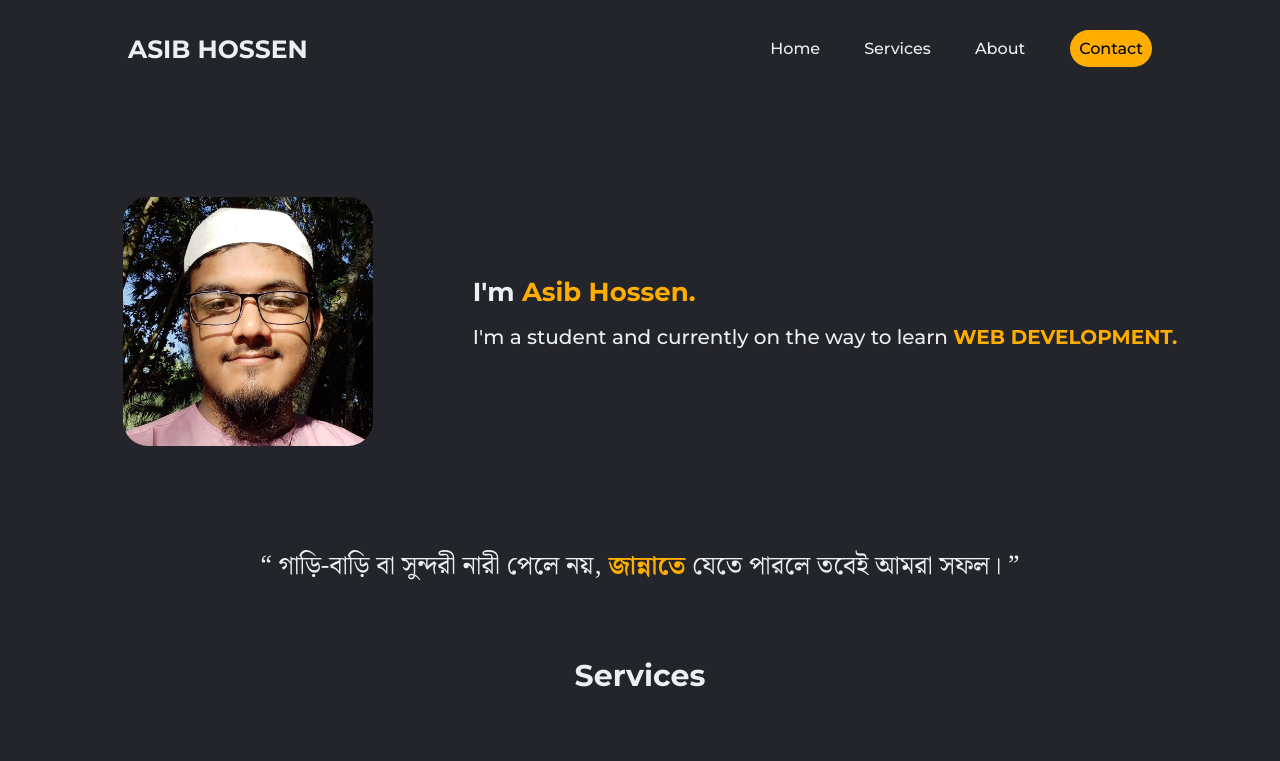
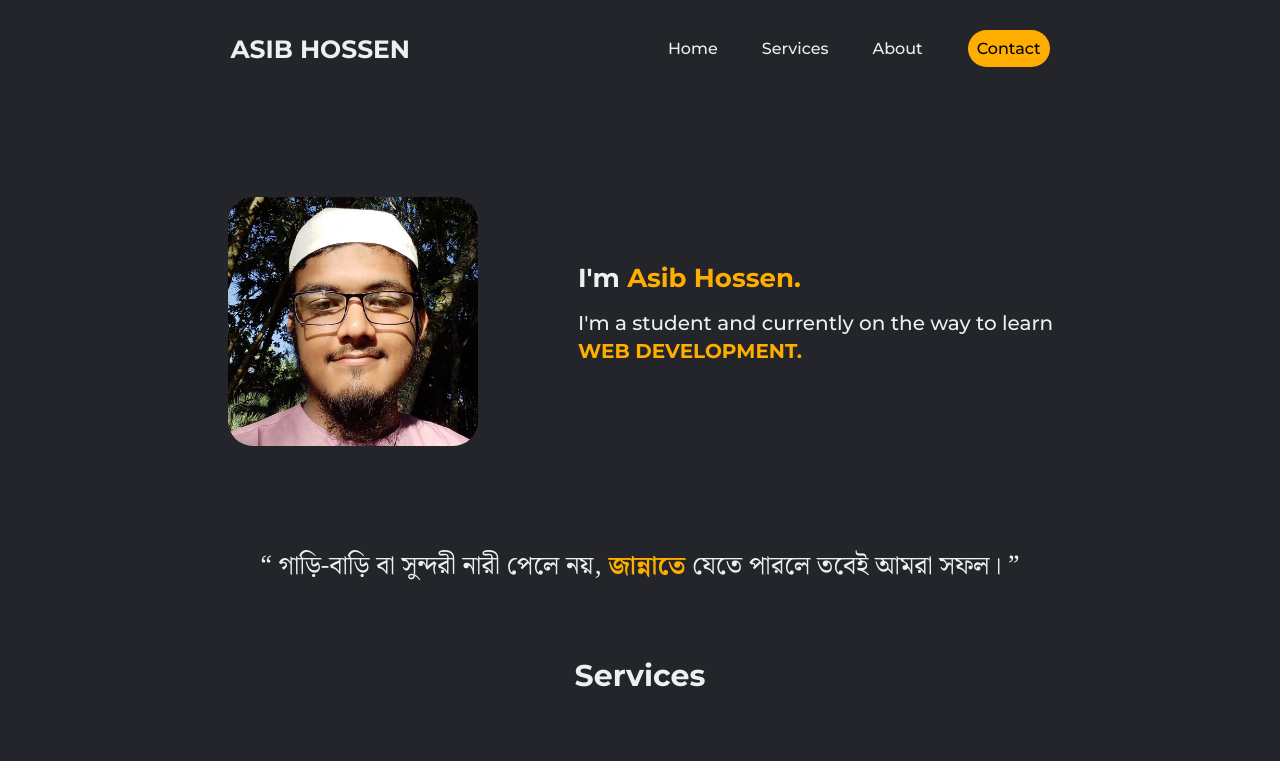
Before and after one commit to asibhossen897/asibhossen897.github.io, a plain HTML site: page index.html in a window 1280 px wide. Shown: the top 761 px of the page. Drawn offline with Linux system fonts and the light colour scheme.

Commit message:
fixed large screen view

```diff
--- a/css/styles.css
+++ b/css/styles.css
@@ -6,6 +6,11 @@
   margin: 0;
   padding: 0;
   background-color: #24252a;
+}
+
+body {
+  max-width: 1024px;
+  margin: auto;
 }
 
 li,
--- a/index.html
+++ b/index.html
@@ -10,7 +10,7 @@
   </head>
   <body>
     <header>
-      <a class="logo" href="http://asibhossen.me" target="_blank"
+      <a class="logo" href="http://www.asibhossen.com" target="_blank"
         >ASIB HOSSEN</a
       >
       <nav>
```
